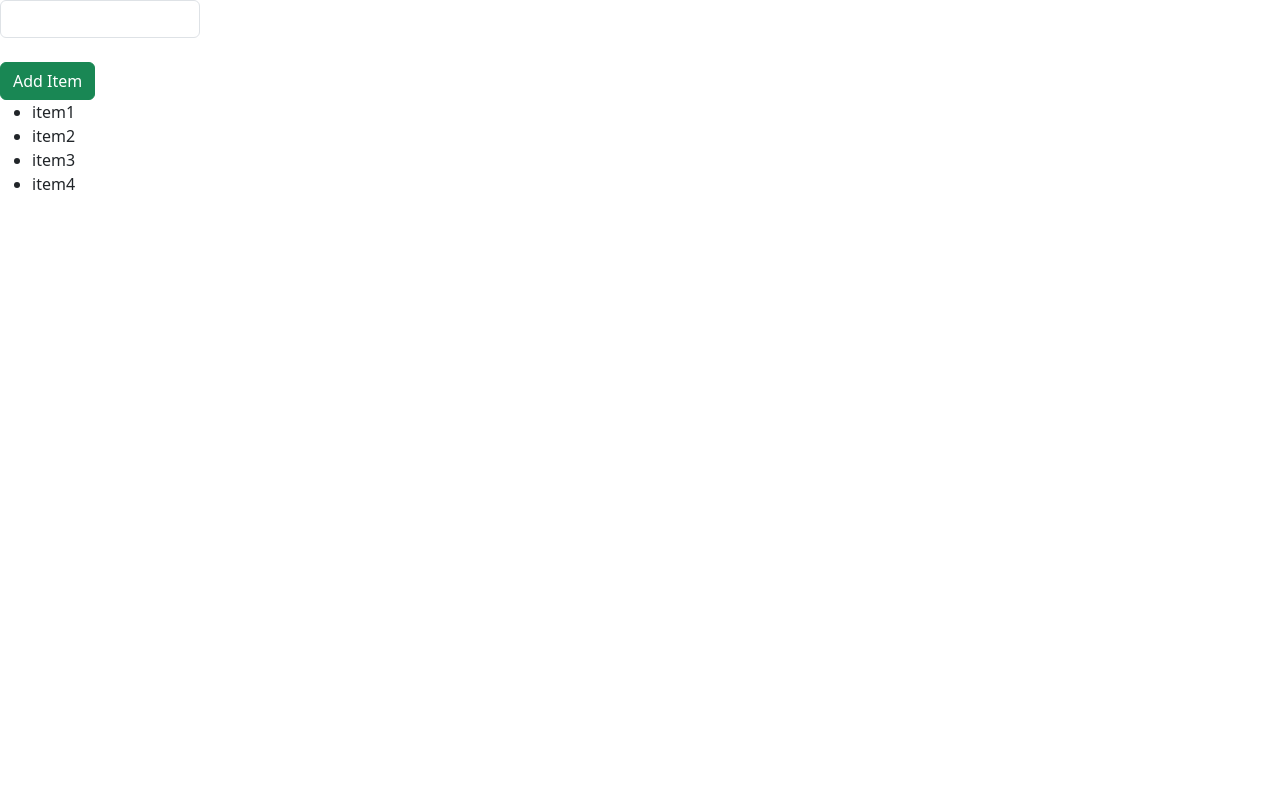
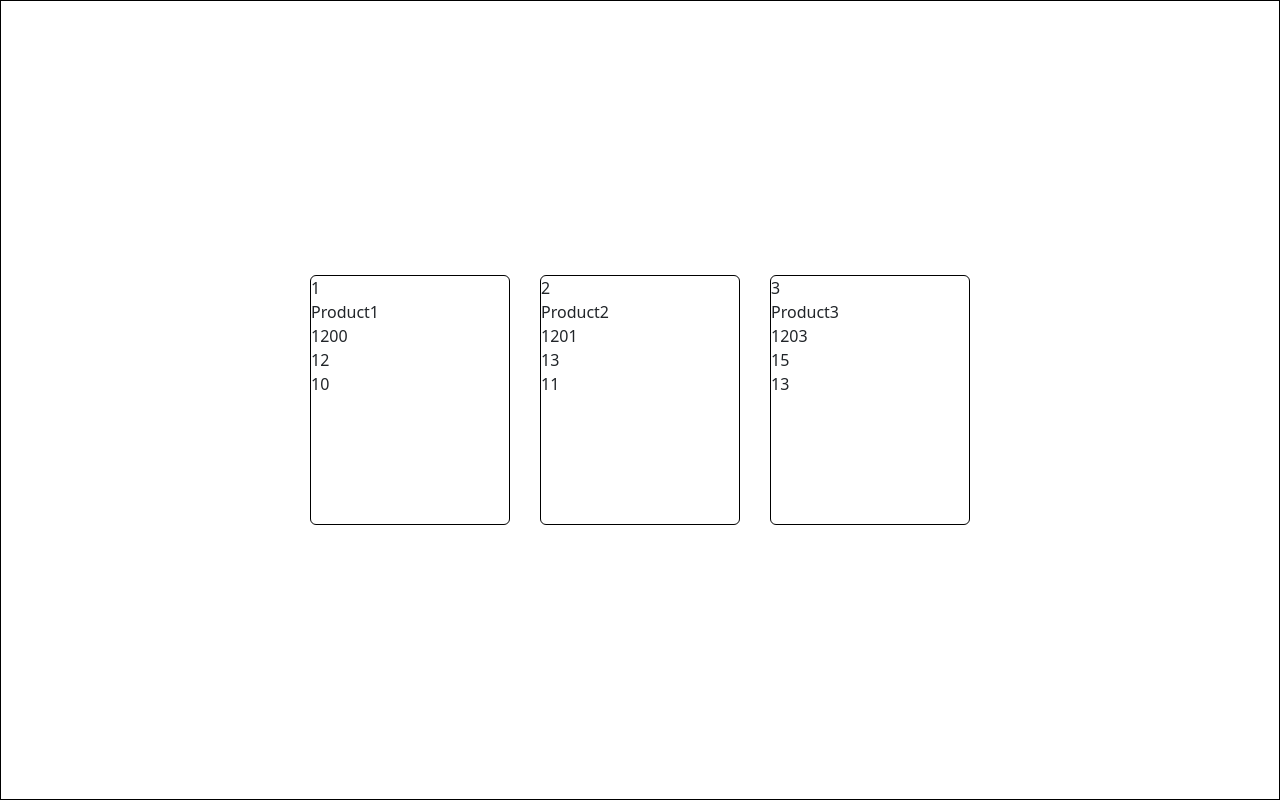
Before and after one commit to Amir-2018/AngularProjects, an Angular app: page / in a window 1280 px wide. Built offline with nearby package versions, Linux system fonts and the light colour scheme.

Commit message:
la moitie du tp3

```diff
--- a/src/app/app.component.html
+++ b/src/app/app.component.html
@@ -6,9 +6,6 @@
     <title>Document</title>
 </head>
 <body>
-    <app-product (EventEmetter)="Add_Item($event)"></app-product>
-    <ul>
-        <li *ngFor="let elem of items" >{{elem}}</li>
-    </ul>
+    <app-list-products-component></app-list-products-component>
 </body>
 </html>
--- a/src/app/app.component.ts
+++ b/src/app/app.component.ts
@@ -9,10 +9,5 @@ import { Component } from '@angular/core';
 export class AppComponent {
   title = 'projetA';
 
-  items = ['item1','item2','item3','item4']
-
-  Add_Item(item : string) : void{
-    this.items.push(item) ;
-  }
 
 }
--- a/src/app/app.module.ts
+++ b/src/app/app.module.ts
@@ -4,12 +4,14 @@ import { BrowserModule } from '@angular/platform-browser';
 import { AppRoutingModule } from './app-routing.module';
 import { AppComponent } from './app.component';
 import { ProductComponent } from './product/product.component';
+import { ListProductsComponentComponent } from './list-products-component/list-products-component.component';
 
 
 @NgModule({
   declarations: [
     AppComponent,
     ProductComponent,
+    ListProductsComponentComponent,
   ],
   imports: [
     BrowserModule,
--- /dev/null
+++ b/src/app/list-products-component/list-products-component.component.css
@@ -0,0 +1,9 @@
+.liste{
+    width: 100%;
+    height: 100vh;
+    border: 1px solid black;
+    display: flex;
+    justify-content: center;
+    align-items: center;
+    gap: 30px;
+}
--- /dev/null
+++ b/src/app/list-products-component/list-products-component.component.html
@@ -0,0 +1,5 @@
+<div class="liste">
+    <div *ngFor="let pr of ListProduct" >
+        <app-product [productObj] = "pr"></app-product>
+    </div>
+</div>
--- /dev/null
+++ b/src/app/list-products-component/list-products-component.component.ts
@@ -0,0 +1,36 @@
+import { Component } from '@angular/core';
+import { Product } from '../models/product';
+
+@Component({
+  selector: 'app-list-products-component',
+  templateUrl: './list-products-component.component.html',
+  styleUrls: ['./list-products-component.component.css']
+})
+export class ListProductsComponentComponent {
+  ListProduct  : Product[] = []
+  ngOnInit(){
+    this.ListProduct    = [
+      {
+        id : 1 ,
+        title : "Product1",
+        price : 1200,
+        quantity : 12,
+        like : 10
+      },
+      {
+        id : 2 ,
+        title : "Product2",
+        price : 1201,
+        quantity : 13,
+        like : 11
+      },
+      {
+        id : 3 ,
+        title : "Product3",
+        price : 1203,
+        quantity : 15,
+        like : 13
+      }
+    ]
+  }
+}
--- a/src/app/product/product.component.html
+++ b/src/app/product/product.component.html
@@ -6,8 +6,12 @@
     <title>Document</title>
 </head>
 <body>
-    <input type="text" id="txt" #newItem class="form-control" style="width: 200px;">
-    <br>
-    <button class="btn btn-success" (click)="add_in_event(newItem.value)">Add Item</button>
+    <div class="card" style="border: 1px solid black;width: 200px;height: 250px;">
+        <div class="id">{{productObj.id}}</div>
+        <div class="title">{{productObj.title}}</div>
+        <div class="price">{{productObj.price}}</div>
+        <div class="quantity">{{productObj.quantity}}</div>
+        <div class="like">{{productObj.like}}</div>
+    </div>
 </body>
 </html>
--- a/src/app/product/product.component.ts
+++ b/src/app/product/product.component.ts
@@ -1,4 +1,5 @@
 import { Component,Input,Output,EventEmitter} from '@angular/core';
+import { Product } from '../models/product';
 
 
 @Component({
@@ -8,10 +9,11 @@ import { Component,Input,Output,EventEmitter} from '@angular/core';
 
 })
 export class ProductComponent {
-
-@Output() EventEmetter = new EventEmitter<string>() ;
-
-add_in_event(elem : string){
-  this.EventEmetter.emit(elem) ;
+  @Input() productObj : Product  = {
+    id: 0,
+    title: '',
+    price: 0,
+    quantity: 0,
+    like: 0
+  } ;
 }
-}
```
Also changed, not shown: 1 other file (tests, documents, lock files or other folders).
